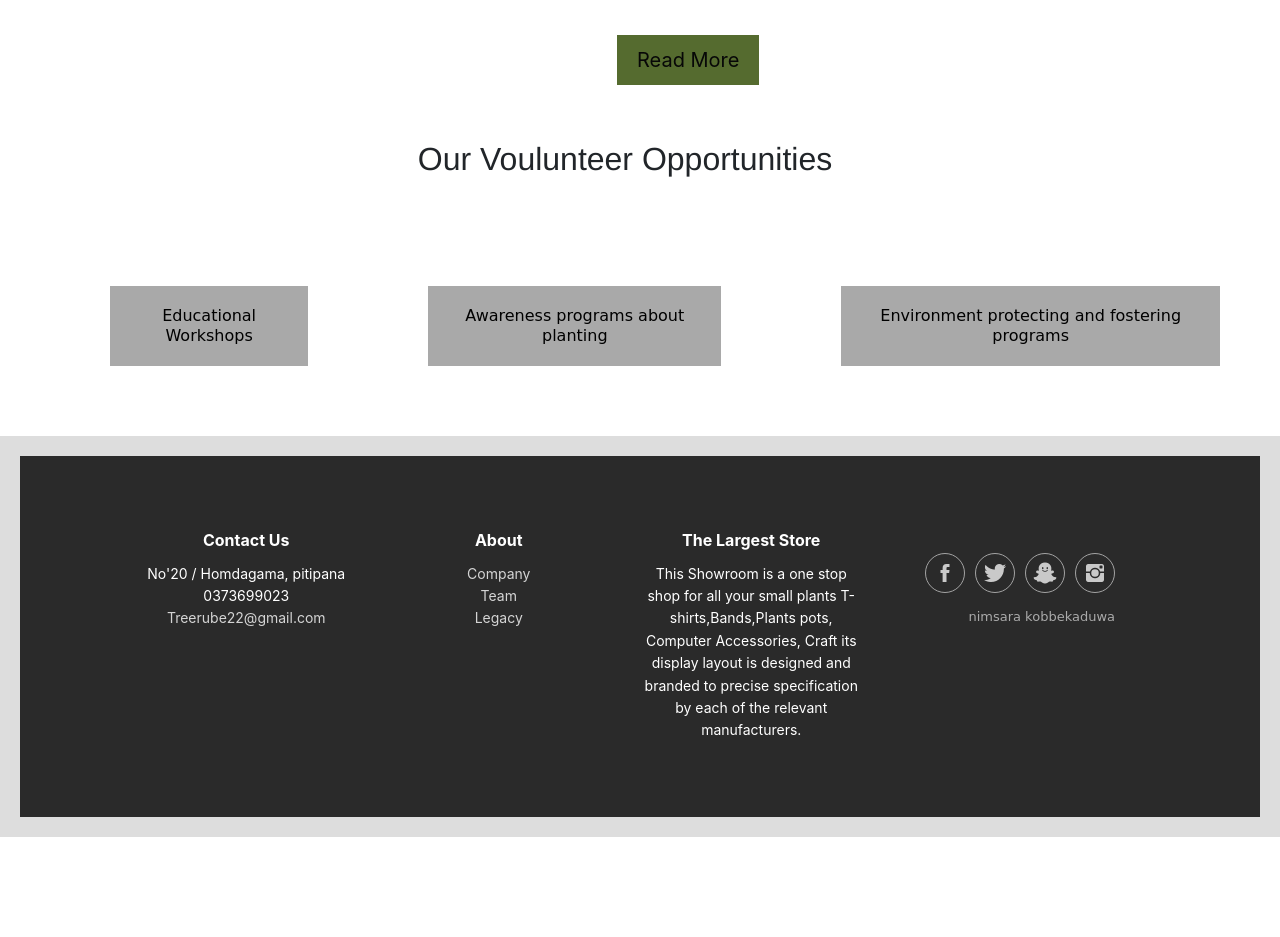
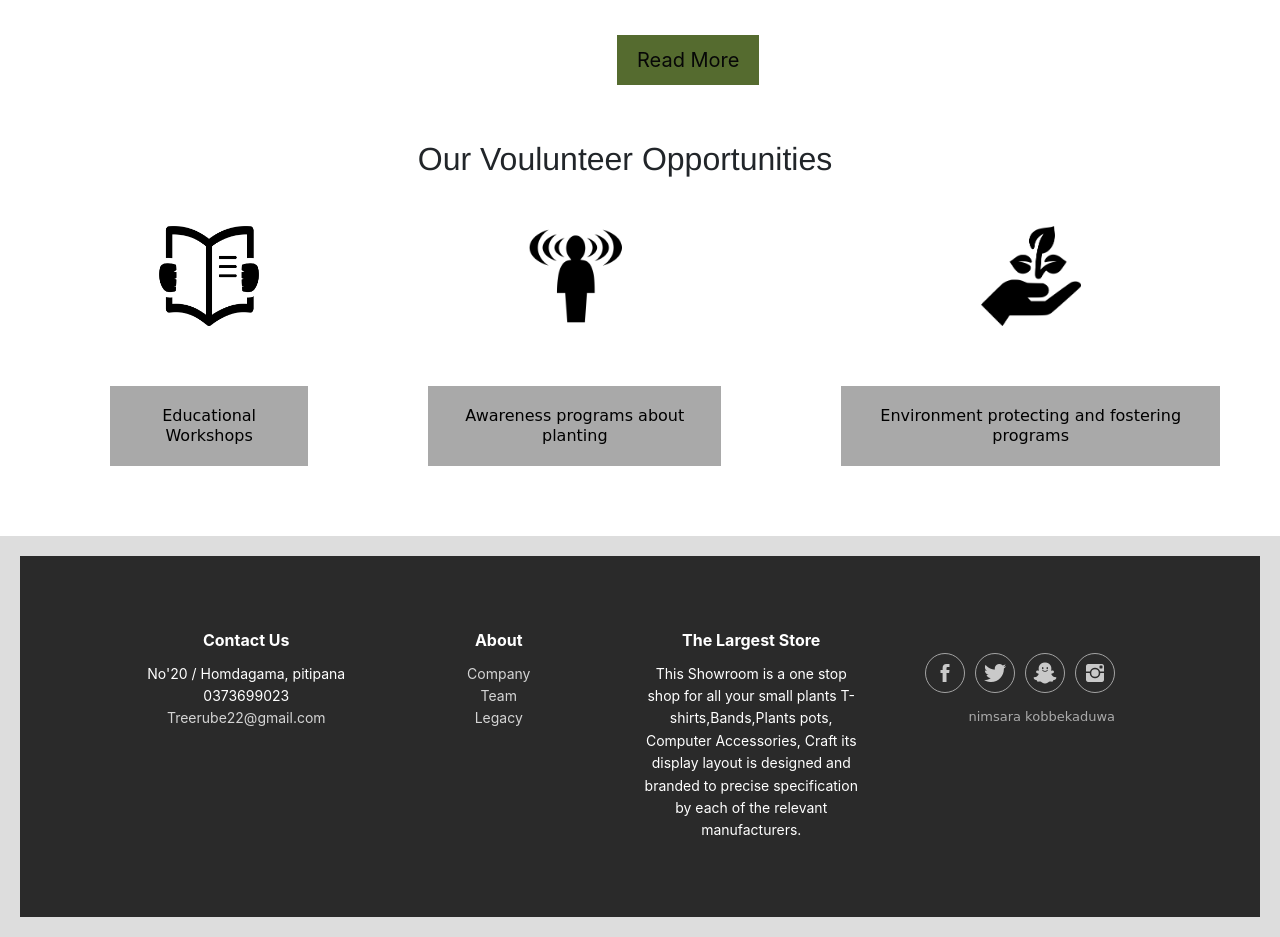
Before and after one commit to DNHathurusingha/Web-Assingment, a PHP site: the page made by Join Us/Join Us.html in a window 1280 px wide. Shown: the part 790-1727 px from the top of the page. Before the commit the page ends 1627 px from the top, so only its background shows below. Run offline with PHP 8.4, Linux system fonts and the light colour scheme; some libraries are stand-ins or nearby versions.

Commit message:
Add icons for Join Us.html and update Join Us.css
for volunteer opportunities

```diff
--- a/Join Us/Join Us.css
+++ b/Join Us/Join Us.css
@@ -180,6 +180,17 @@
     position: relative;
 }
 
+.iconimg {
+    width: 100 px;
+    height: 100px;
+    border-radius: 50%;
+}
+
+.iconimg img {
+    width: 100px;
+    height: 100px;
+}
+
 @media screen and (max-width: 768px) {
     .image-section {
         width: 100%;
--- a/Join Us/Join Us.html
+++ b/Join Us/Join Us.html
@@ -85,14 +85,26 @@
         <div class="vounteeroppo">
 
             <div class="volunOpponame">
+
+                <div class="iconimg">
+                    <img src="1.png" alt="volunopponame_image">
+                </div>
                 <P>Educational Workshops</P>
             </div>
 
             <div class="volunOpponame">
+
+                <div class="iconimg">
+                    <img src="2.png" alt="volunopponame_image">
+                </div>
                 <P>Awareness programs about planting</P>
             </div>
 
             <div class="volunOpponame">
+
+                <div class="iconimg">
+                    <img src="3.png" alt="volunopponame_image">
+                </div>
 
                 <P>Environment protecting and fostering programs</P>
             </div>
```
